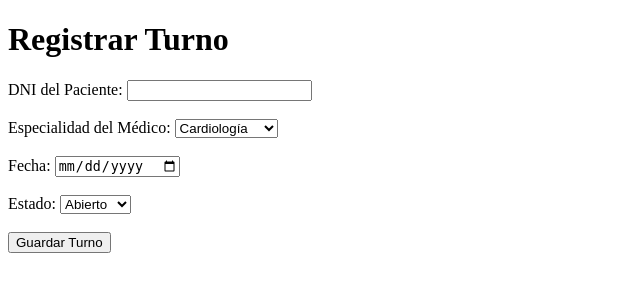
After one commit to cordob4a/ABM-clinica, a Flask app: page /cargar_turno in a window 1280 px wide. The commit adds this page. Shown: the top 300 px of the page, without its empty margins (0-640 px from the left). Run offline with Flask 3, Linux system fonts and the light colour scheme.

Commit message:
se realizaron cambios como la carga de turnos, vista de estos, de pacientes y la edicion de los ya nombrados

```diff
--- a/app.py
+++ b/app.py
@@ -1,62 +1,186 @@
 from flask import Flask, render_template, request, redirect, url_for
 from flask_sqlalchemy import SQLAlchemy
+import re
 
 app = Flask(__name__)
-app.config['SQLALCHEMY_DATABASE_URI'] = 'sqlite:///C:/Users/Adproff/Desktop/Prog/python/instance/clinica.db'
+app.config['SQLALCHEMY_DATABASE_URI'] = 'sqlite:///clinica.db'
 app.config['SQLALCHEMY_TRACK_MODIFICATIONS'] = False
 db = SQLAlchemy(app)
 
 class Paciente(db.Model):
     __tablename__ = 'paciente'
+    dni = db.Column(db.Integer, primary_key=True)
+    nombre = db.Column(db.String(100), nullable=False)
+    tel = db.Column(db.String(10))
+    def __repr__(self):
+        return f"<Paciente: {self.nombre} - DNI: {self.dni}>"
+
+class Turno(db.Model):
+    __tablename__ = 'turno'
     id = db.Column(db.Integer, primary_key=True)
-    nombre_paciente = db.Column(db.String(100), nullable=False)
-    nombre_medico = db.Column(db.String(100), nullable=False)
-    fecha_turno = db.Column(db.String(100))
+    dni = db.Column(db.Integer, db.ForeignKey('paciente.dni'), nullable=False)
+    matricula = db.Column(db.BigInteger, nullable=False)
+    fecha = db.Column(db.String(20), nullable=False)
+    estado = db.Column(db.String(20), nullable=False)
+    matricula = db.Column(db.Integer, db.ForeignKey('medico.matricula'), nullable=False)
+
+class Medico(db.Model):
+    __tablename__ = 'medico'
+    matricula = db.Column(db.Integer, primary_key=True, nullable=False)
+    nombre = db.Column(db.String(100), nullable=False)
+    especialidad = db.Column(db.String(100), nullable=False)
+    tel = db.Column(db.String(20), nullable=False)
     def __repr__(self):
-        return f"<Paciente {self.nombre_paciente}- Médico: {self.nombre_medico}>"
+        return f"<Medico: {self.nombre} - Matricula: {self.matricula}>"
+
+class HistoriaClinica(db.Model):
+    __tablename__ = 'historia'
+    id = db.Column(db.Integer, primary_key=True)
+    dni_paciente = db.Column(db.Integer, db.ForeignKey('paciente.dni'), nullable=False)
+    matricula_medico = db.Column(db.Integer, db.ForeignKey('medico.matricula'), nullable=False)
+    fecha = db.Column(db.String(20), nullable=False)
+    descripcion = db.Column(db.Text, nullable=False)
+
 
 @app.route('/')
-def index():
-    pacientes = Paciente.query.all()
-    #print("index ",pacientes)
-    return render_template('/index.html', pacientes=pacientes)
+def home():
+    return render_template('index.html')
+
+
+@app.route('/cargar_paciente', methods=['GET', 'POST'])
+def cargar_paciente():
+    if request.method == 'POST':
+        dni = int(re.sub(r"\D", "", request.form['dni']))
+        nombre = request.form['nombre']
+        tel = request.form['tel']
+
+        # Verificamos si ya existe ese DNI
+        if Paciente.query.get(dni):
+            return render_template('cargar_paciente.html', error="El paciente ya existe.")
+
+        paciente = Paciente(dni=dni, nombre=nombre, tel=tel)
+        db.session.add(paciente)
+        db.session.commit()
+        return redirect(url_for('home'))
+
+    return render_template('cargar_paciente.html')
+
+
+@app.route('/cargar_turno', methods=['GET', 'POST'])
+def cargar_turno():
+    especialidades = db.session.query(Medico.especialidad).distinct().all()
+    especialidades = [e[0] for e in especialidades]
+
+    if request.method == 'POST':
+        fecha = request.form['fecha']
+        dni = int(re.sub(r"\D", "", request.form['dni']))
+        especialidad = request.form['especialidad']
+        estado = request.form['estado']
+        paciente = Paciente.query.get(dni)
+
+        if not paciente:
+            return render_template('cargar_turno.html', especialidades=especialidades, error="Paciente no registrado.")
+
+        medico = Medico.query.filter_by(especialidad=especialidad).first()
+        if not medico:
+            return render_template('cargar_turno.html', especialidades=especialidades, error="No hay médico con esa especialidad.")
+
+        turno = Turno(fecha=fecha, dni=dni, matricula=medico.matricula, estado=estado)
+        db.session.add(turno)
+
+        # ✅ Crear historia clínica antes del commit
+        nueva_historia = HistoriaClinica(
+            dni_paciente=dni,
+            matricula_medico=medico.matricula,
+            fecha=fecha,
+            descripcion="Pendiente de completar"
+        )
+        db.session.add(nueva_historia)
+
+        db.session.commit()
+        return redirect(url_for('home'))
+
+    return render_template('cargar_turno.html', especialidades=especialidades)
+
+
+def get_especialidades():
+    especialidades = db.session.query(Medico.especialidad).distinct().all()
+    return [e[0] for e in especialidades]
+
 
 @app.route('/vistap')
 def ver_pacientes():
     pacientes = Paciente.query.all()
-    print("pacientes ce mamo ")
-    return render_template('/vistap.html', pacientes=pacientes)
-
-@app.route('/add', methods=['POST'])
-def add():
-    nombre_paciente = request.form['nombre_paciente']
-    nombre_medico = request.form['nombre_medico']
-    fecha_turno = request.form['fecha_turno']
-    nuevo_paciente = Paciente(nombre_paciente=nombre_paciente,
-                              nombre_medico=nombre_medico,
-                              fecha_turno=fecha_turno)  # <-- corregido
-    db.session.add(nuevo_paciente)
-    db.session.commit()
-    return redirect(url_for('index'))
-
-@app.route('/edit/<int:id>', methods=['GET', 'POST'])
-def edit(id):
-    paciente = Paciente.query.get_or_404(id)
-    if request.method == 'POST':
-        paciente.nombre_paciente = request.form['nombre_paciente']
-        paciente.nombre_medico = request.form['nombre_medico']
-        paciente.fecha_turno = request.form['fecha_turno']  # <-- corregido
-        db.session.commit()
-        return redirect(url_for('index'))
-    return render_template('edit.html', paciente=paciente)  # <-- corregido
+    return render_template('vistap.html', pacientes=pacientes)
 
 
-@app.route('/delete/<int:id>')
-def delete(id):
-    paciente = Paciente.query.get_or_404(id)
-    db.session.delete(paciente)  # <-- corregido
+@app.route('/edit/<int:dni>', methods=['GET', 'POST'])
+def edit(dni):
+    paciente = Paciente.query.get_or_404(dni)
+    if request.method == 'POST':
+        paciente.nombre = request.form['nombre']
+        paciente.tel = request.form['tel']
+        db.session.commit()
+        return redirect(url_for('ver_pacientes'))
+    return render_template('edit.html', paciente=paciente)
+
+@app.route('/delete/<int:dni>', methods=['POST'])
+def delete(dni):
+    paciente = Paciente.query.get_or_404(dni)
+    db.session.delete(paciente)
     db.session.commit()
-    return redirect(url_for('index'))
+    return redirect(url_for('ver_pacientes'))
+
+@app.route('/ver_turnos')
+def ver_turnos():
+    turnos = Turno.query.all()
+    datos = []
+    for turno in turnos:
+        medico = Medico.query.get(turno.matricula)
+        datos.append({
+            'turno': turno,
+            'especialidad': medico.especialidad if medico else 'No asignada'
+        })
+    return render_template('vistat.html', datos=datos)
+
+
+@app.route('/editar_turno/<int:id>', methods=['GET', 'POST'])
+def editar_turno(id):
+    turno = Turno.query.get_or_404(id)
+    especialidades = get_especialidades()
+
+    historia = HistoriaClinica.query.filter_by(
+    dni_paciente=turno.dni,
+    matricula_medico=turno.matricula,
+    fecha=turno.fecha
+    ).first()
+
+
+    if request.method == 'POST':
+        fecha = request.form['fecha']
+        estado = request.form['estado']
+
+        # Guardamos datos clave antes de borrar
+        dni = turno.dni
+        matricula = turno.matricula
+
+        # Eliminamos el turno anterior
+        db.session.delete(turno)
+        db.session.commit()
+
+        # Creamos el nuevo turno actualizado
+        nuevo_turno = Turno(
+            dni=dni,
+            matricula=matricula,
+            fecha=fecha,
+            estado=estado
+        )
+        db.session.add(nuevo_turno)
+        db.session.commit()
+
+        return redirect(url_for('home'))
+
+    return render_template('editar_turno.html', turno=turno, especialidades=especialidades, historia=historia)
 
 if __name__ == '__main__':
     app.run(debug=True)
--- /dev/null
+++ b/templates/cargar_turno.html
@@ -0,0 +1,37 @@
+<!DOCTYPE html>
+<html lang="es">
+<head>
+    <meta charset="UTF-8">
+    <title>Cargar Turno</title>
+</head>
+<body>
+    <h1>Registrar Turno</h1>
+
+    {% if error %}
+        <p style="color:red">{{ error }}</p>
+    {% endif %}
+
+    <form action="/cargar_turno" method="POST">
+        <label for="dni">DNI del Paciente:</label>
+        <input type="number" name="dni" required><br><br>
+
+        <label for="especialidad">Especialidad del Médico:</label>
+        <select name="especialidad" required>
+            {% for esp in especialidades %}
+            <option value="{{ esp }}">{{ esp }}</option>
+            {% endfor %}
+        </select><br><br>
+
+        <label for="fecha">Fecha:</label>
+        <input type="date" name="fecha" required><br><br>
+
+        <label for="estado">Estado:</label>
+        <select name="estado" required>
+            <option value="abierto">Abierto</option>
+            <option value="cerrado">Cerrado</option>
+        </select><br><br>
+
+        <button type="submit">Guardar Turno</button>
+    </form>
+</body>
+</html>
```
Also changed, not shown: Models/models.py (+19 -1 lines), templates/cargar_paciente.html (added, +39 -0 lines), templates/edit.html (+6 -7 lines), templates/editar_turno.html (added, +20 -0 lines), templates/index.html (+8 -22 lines), templates/vistap.html (+7 -5 lines), templates/vistat.html (added, +11 -0 lines), instance/clinica.db, 1 other file.
